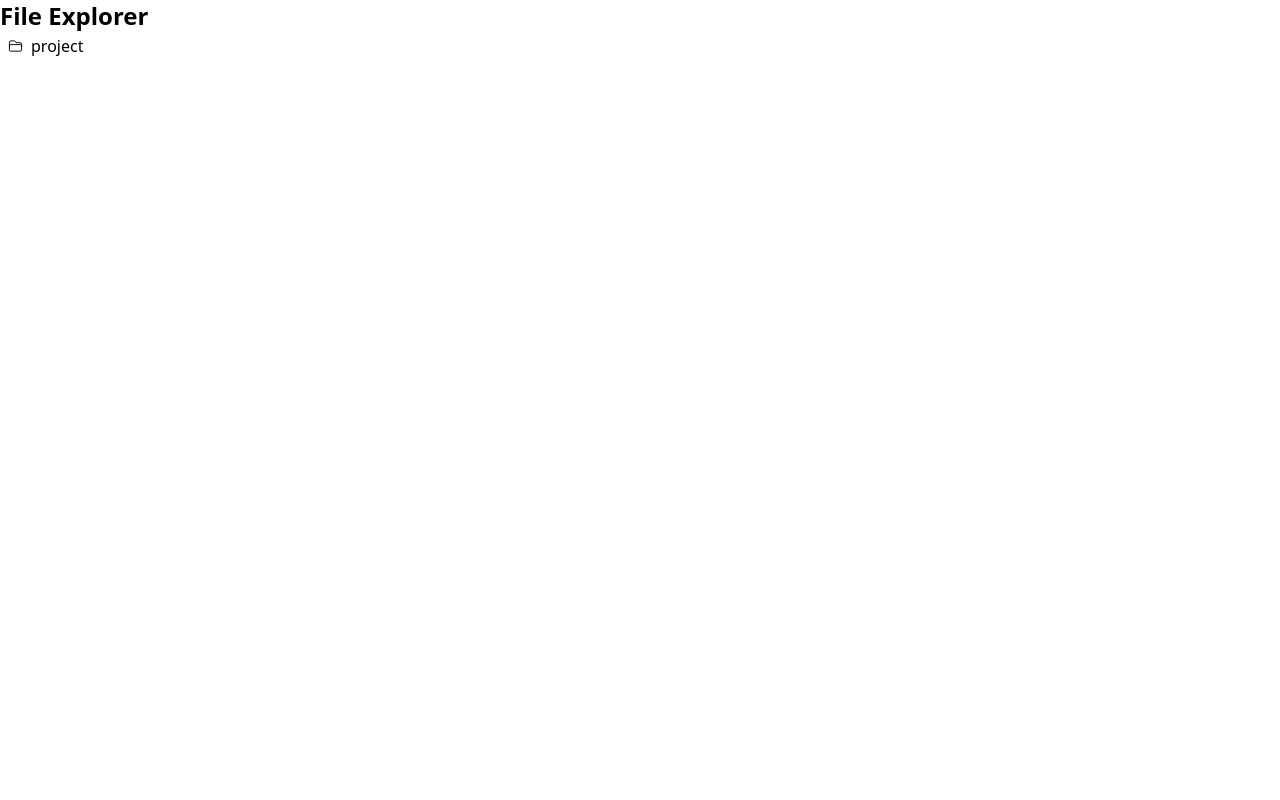
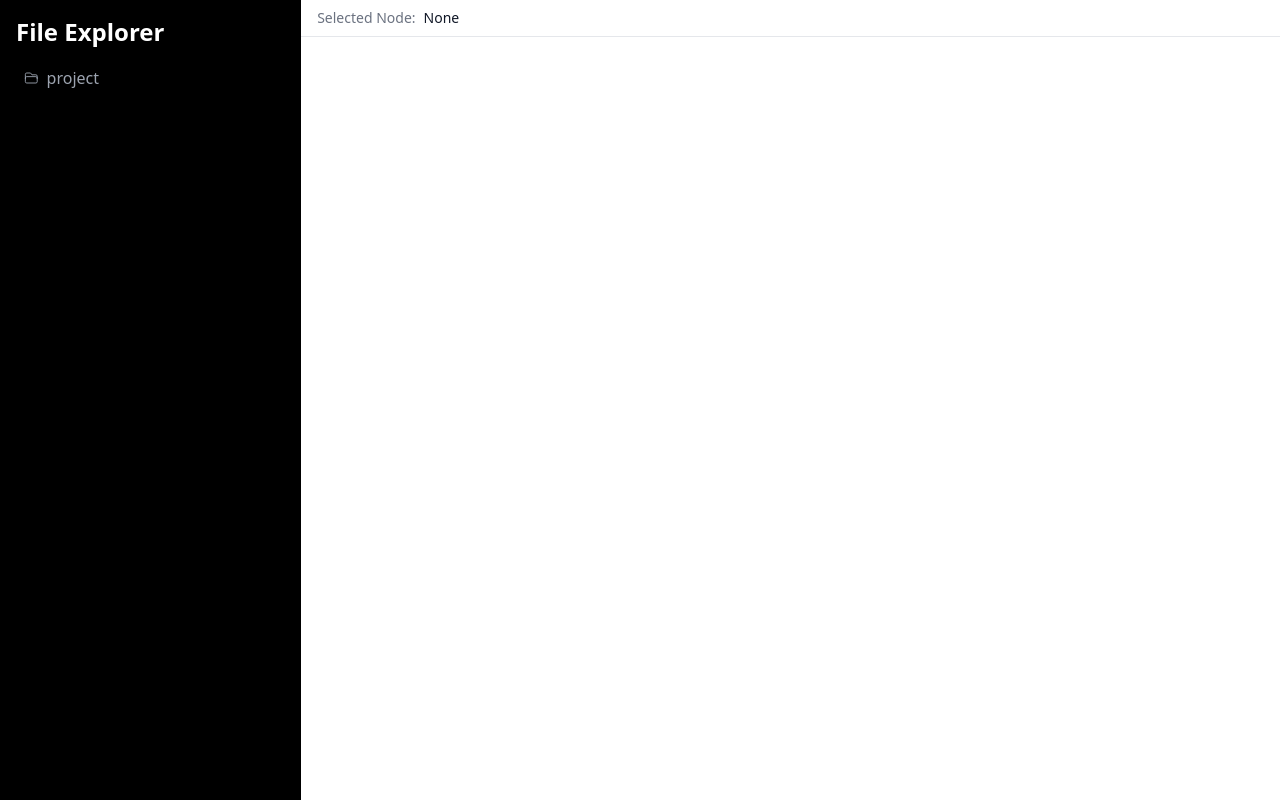
Before and after one commit to adelrodriguez/file-explorer-component, a React (Vite) app: page / in a window 1280 px wide. Built offline with nearby package versions, Linux system fonts and the light colour scheme.

Commit message:
Clean up the code

```diff
--- a/src/components/App.tsx
+++ b/src/components/App.tsx
@@ -1,12 +1,32 @@
 import { data } from '@/data';
 import FileExplorer from '@/components/FileExplorer';
+import { useState } from 'react';
+import { FlatTreeNode } from '@/utils/tree';
 
 export default function App() {
+  const [selectedNode, setSelectedNode] = useState<FlatTreeNode | undefined>(undefined);
   return (
-    <div className="w-full">
-      <h1 className="text-2xl font-bold">File Explorer</h1>
-      <div className="w-96">
-        <FileExplorer data={data} />
+    <div className="w-full h-screen bg-black">
+      <div className="flex w-full h-full">
+        <div className="w-96 px-4 mt-4">
+          <h1 className="text-2xl font-bold text-white mb-4">File Explorer</h1>
+          <FileExplorer data={data} onSelect={setSelectedNode} />
+        </div>
+        <div className="bg-white h-full w-full">
+          <div className="flex items-center justify-between px-4 py-2 border-b border-gray-200">
+            <div className="flex items-center">
+              <div className="text-gray-500 text-sm">Selected Node:</div>
+              <div className="ml-2 text-sm font-medium text-gray-900">
+                {selectedNode ? selectedNode.name : 'None'}
+              </div>
+            </div>
+          </div>
+          <div className="p-4">
+            <div className="mt-2 text-sm font-medium text-gray-900">
+              <pre>{JSON.stringify(selectedNode, null, 2)}</pre>
+            </div>
+          </div>
+        </div>
       </div>
     </div>
   );
--- a/src/components/CreateFileButton.tsx
+++ b/src/components/CreateFileButton.tsx
@@ -3,7 +3,7 @@ import { PlusIcon } from '@heroicons/react/24/outline';
 export default function CreateFileButton({ onClick }: { onClick: () => void }) {
   return (
     <button
-      className="hover:bg-gray-300 w-5 h-5 rounded-md flex items-center justify-center"
+      className="hover:bg-cyan-600 bg-opacity-30 text-inherit w-5 h-5 rounded-md flex items-center justify-center mx-1"
       onClick={onClick}
       title="Create file"
     >
--- a/src/components/FileExplorer.tsx
+++ b/src/components/FileExplorer.tsx
@@ -33,7 +33,13 @@ function getChildrenIds(
   return childrenIds;
 }
 
-export default function FileExplorer({ data }: { data: unknown }) {
+export default function FileExplorer({
+  data,
+  onSelect,
+}: {
+  data: unknown;
+  onSelect: (node: FlatTreeNode) => void;
+}) {
   const [treeData, setTreeData] = useState(parseTreeData(data));
   const [selectedNodeId, setSelectedNodeId] = useState<string | undefined>(undefined);
   const [visibleNodeIds, setVisibleNodeIds] = useState<Set<string>>(
@@ -99,6 +105,7 @@ export default function FileExplorer({ data }: { data: unknown }) {
     }
 
     setSelectedNodeId(id);
+    onSelect(node);
   }
 
   function handleToggle() {
@@ -127,7 +134,7 @@ export default function FileExplorer({ data }: { data: unknown }) {
       id: createId(),
       parentId: parent.id,
       level: parent.level + 1,
-      name: filename || 'Untitled',
+      name: filename || 'untitled',
       kind: 'file',
       size: '0 B',
       modified: 'Just now',
--- a/src/components/FileExplorerNode.tsx
+++ b/src/components/FileExplorerNode.tsx
@@ -44,7 +44,6 @@ export default function FileExplorerNode({
       handlerId: monitor.getHandlerId(),
     }),
     hover: (item, monitor) => {
-      console.log({ item });
       if (!ref.current) {
         return;
       }
@@ -95,8 +94,8 @@ export default function FileExplorerNode({
   return (
     <div
       style={{ marginLeft: `${indent}rem` }}
-      className={clsx('flex items-center group', {
-        'bg-cyan-50 text-cyan-600 rounded-md': isSelected,
+      className={clsx('flex items-center group text-gray-400', {
+        'bg-cyan-600 bg-opacity-50 rounded-md': isSelected,
         'opacity-50': isDragging,
       })}
       ref={ref}
@@ -104,7 +103,12 @@ export default function FileExplorerNode({
       {show ? (
         <>
           <button
-            className="flex items-center w-full py-0.5 px-2 focus:outline-2 outline-cyan-600"
+            className={clsx(
+              'flex items-center w-full py-0.5 px-2 focus:outline-2 outline-cyan-600 text-gray-400',
+              {
+                'text-cyan-400': isSelected,
+              }
+            )}
             onClick={onClick}
           >
             {kind === 'file' ? <DocumentIcon className="inline-block w-4 h-4 mr-2" /> : null}
@@ -115,13 +119,9 @@ export default function FileExplorerNode({
                 <FolderIcon className="inline-block w-4 h-4 mr-2" />
               )
             ) : null}
-            <div className="flex justify-between w-full group">
+            <div className="flex justify-between w-full group text-inherit">
               {name}{' '}
-              {size && (
-                <span className="text-gray-400 text-xs self-center group-hover:block hidden">
-                  {size}
-                </span>
-              )}
+              {size && <span className="text-xs self-center group-hover:block hidden">{size}</span>}
             </div>
           </button>
           {append && <div className="hidden group-hover:block">{append}</div>}
--- a/src/components/ToggleButton.tsx
+++ b/src/components/ToggleButton.tsx
@@ -9,7 +9,7 @@ export default function ToggleButton({
 }) {
   return (
     <button
-      className="hover:bg-gray-300  hover: w-5 h-5 rounded-md flex items-center justify-center"
+      className="hover:bg-cyan-600 bg-opacity-30 w-5 h-5 mx-1 rounded-md flex items-center justify-center"
       onClick={onClick}
       title={isExpanded ? 'Collapse all' : 'Expand all'}
     >
```
